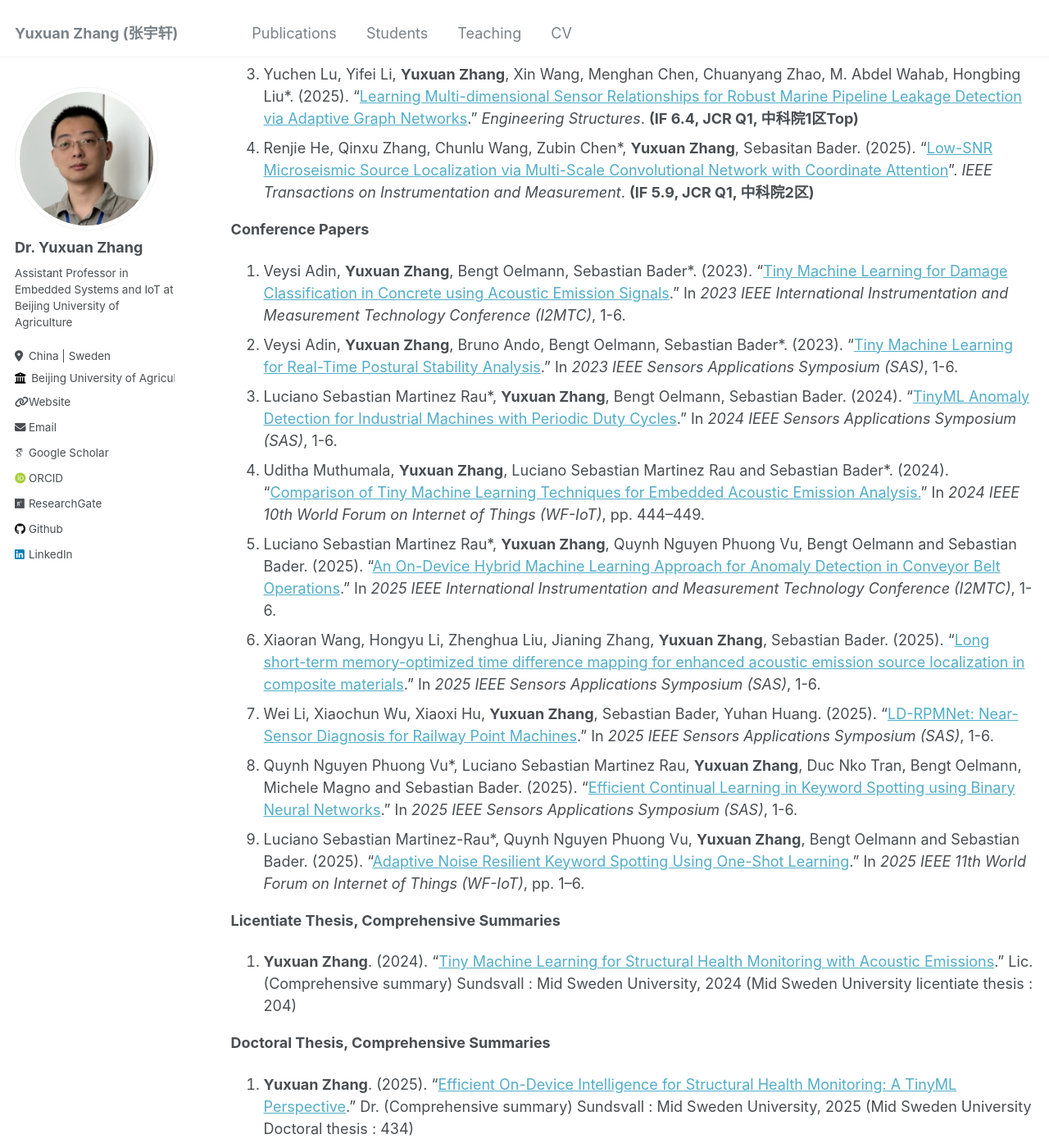
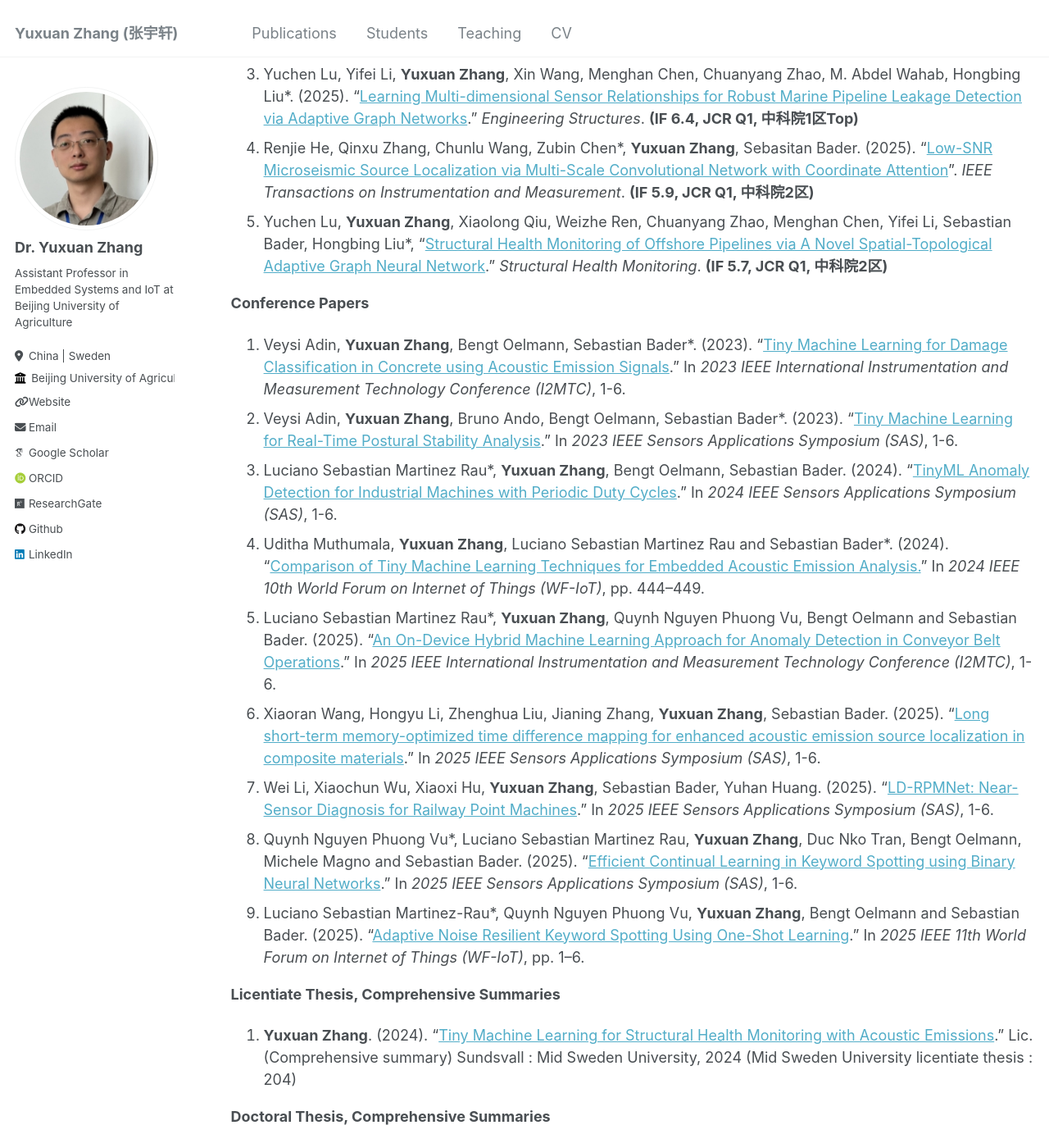
Before and after one commit to YuxuanZhang-96/YuxuanZhang-96.github.io, a Jekyll site: the page built from _pages/cv.md, in a window 1280 px wide and 1400 px high, scrolled down 1933 px. Shown: the whole window at 82% size. Built offline with Jekyll 4.4.1, drawn with Linux system fonts in a browser that asks for light colours; some web fonts are replaced; part of the change alters nothing that is shown; some of the changed text lies outside the part shown.

Commit message:
Update cv.md

```diff
--- a/_pages/cv.md
+++ b/_pages/cv.md
@@ -56,6 +56,7 @@ __Journals__
 2. Luciano Sebastian Martinez Rau*, __Yuxuan Zhang__, Bengt Oelmann, Sebastian Bader. (2025). "[On-device Anomaly Detection in Conveyor Belt Operations](https://ieeexplore.ieee.org/abstract/document/11175363/)." _IEEE Open Journal of Instrumentation and Measurement_. 1-9.__(IF 1.5)__
 3. Yuchen Lu, Yifei Li, __Yuxuan Zhang__, Xin Wang, Menghan Chen, Chuanyang Zhao, M. Abdel Wahab, Hongbing Liu*. (2025). "[Learning Multi-dimensional Sensor Relationships for Robust Marine Pipeline Leakage Detection via Adaptive Graph Networks](https://www.sciencedirect.com/science/article/pii/S0141029625023740)." _Engineering Structures_. __(IF 6.4, JCR Q1, 中科院1区Top)__
 4. Renjie He, Qinxu Zhang, Chunlu Wang, Zubin Chen*, __Yuxuan Zhang__, Sebasitan Bader. (2025). "[Low-SNR Microseismic Source Localization via Multi-Scale Convolutional Network with Coordinate Attention](https://ieeexplore.ieee.org/document/11303912)". _IEEE Transactions on Instrumentation and Measurement_. __(IF 5.9, JCR Q1, 中科院2区)__
+5. Yuchen Lu, __Yuxuan Zhang__, Xiaolong Qiu, Weizhe Ren, Chuanyang Zhao, Menghan Chen, Yifei Li, Sebastian Bader, Hongbing Liu*, "[Structural Health Monitoring of Offshore Pipelines via A Novel Spatial-Topological Adaptive Graph Neural Network](https://journals.sagepub.com/doi/10.1177/14759217261418056?utm_source=researchgate.net&utm_medium=article)." _Structural Health Monitoring_. __(IF 5.7, JCR Q1, 中科院2区)__
 
 
 __Conference Papers__
@@ -79,7 +80,7 @@ __Doctoral Thesis, Comprehensive Summaries__
 
 Service and Leadership
 ======
-* 2024 Outstanding Reviewer                 - IEEE Transactions on Instrumentation and Measurement.
+* 2024, 2025 Outstanding Reviewer           - IEEE Transactions on Instrumentation and Measurement.
 * 2025 Outstanding Reviewer                 - Information Processing in Agriculture.
 * Special Session Organizer                 - 2026 IEEE International Instrumentation and Measurement Technology Conference, special session "AI-Enhanced Measurement and Instrumentation Systems for Smart Agriculture".
 * Special Session Organizer & Session Chair - 2025 IEEE Sensors Applications Symposium, special session "Pushing Intelligence to the Edge: Advances in Low-Power AI and Near-Sensor Computing for Smart Systems".
```
